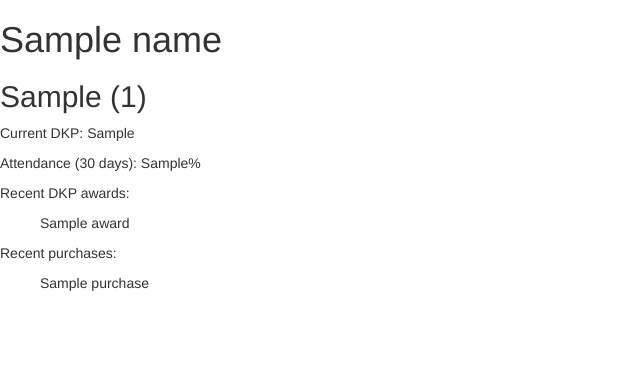
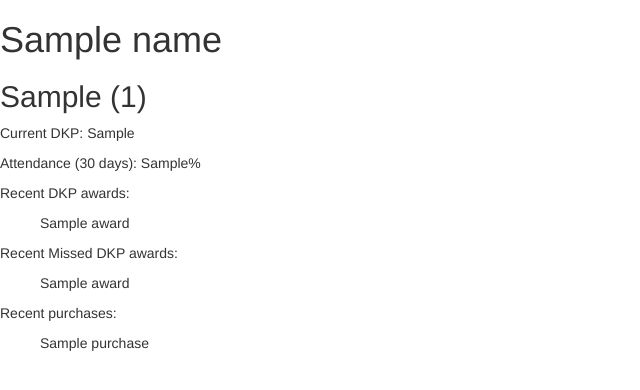
Before and after one commit to michael-sloma/PADKP-server, a Django app: template templates/padkp_show/character_page.html in a window 1280 px wide. Shown: the top 390 px of the page, without its empty margins (0-640 px from the left). Run offline with Django 3.2, Linux system fonts and the light colour scheme; the template is opened without the code that fills it: most values are stand-ins (such as "Sample title", 1, 10 or a date in 2020); some libraries are stand-ins or nearby versions.

Commit message:
Show missed raid awards on user screen.

```diff
--- a/templates/padkp_show/character_page.html
+++ b/templates/padkp_show/character_page.html
@@ -11,6 +11,13 @@
     {% endfor %}
     </ul>
 </p>
+<p>Recent Missed DKP awards:<br>
+    <ul style="list-style-type:none;">
+    {% for award in missed_awards_30 %}
+        <li>{{award}}</li>
+    {% endfor %}
+    </ul>
+</p>
 <p>Recent purchases:<br>
     <ul style="list-style-type:none;">
     {% for purchase in purchases_30 %}
```
Also changed, not shown: padkp_show/views.py (+6 -1 lines), 1 other file.
